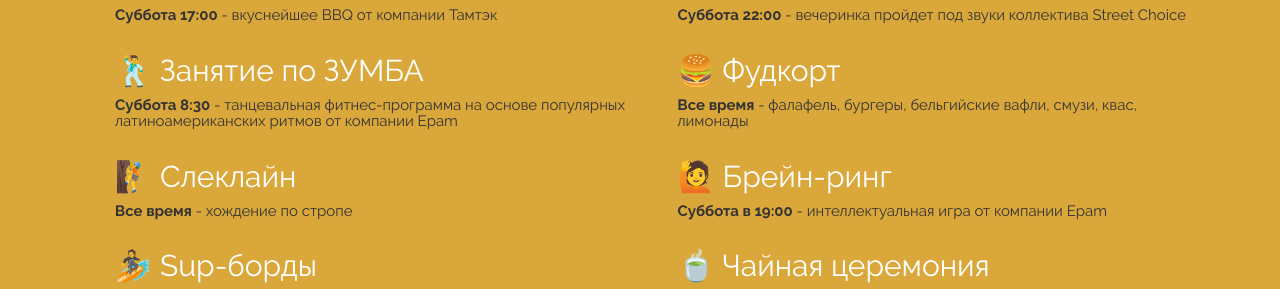
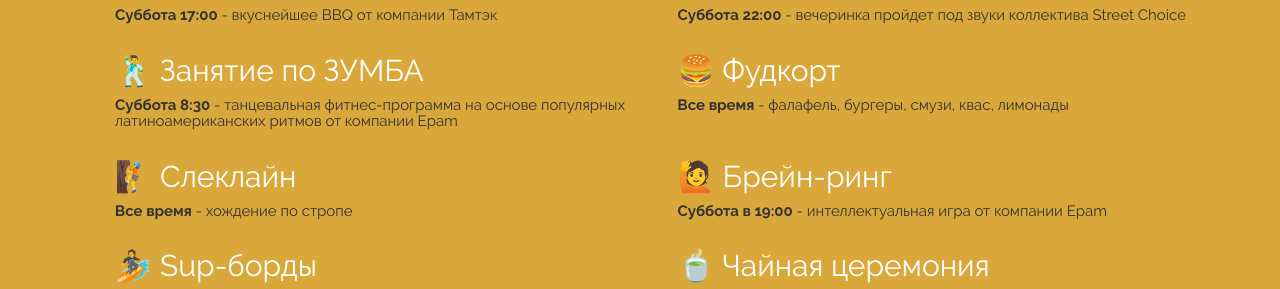
Before and after one commit to youcon/dune.github.io, a Jekyll site: the page built from index.html, in a window 1280 px wide and 900 px high, scrolled down 1783 px. Shown: the part 164-453 px from the top of the window. Built offline with Jekyll 4.4.1, drawn with Linux system fonts in a browser that asks for light colours; nearby versions of some CDN libraries; some web fonts are replaced; comment, search, counter and statistics services are not loaded.

Commit message:
Change desc for food

```diff
--- a/_data/activities.yml
+++ b/_data/activities.yml
@@ -53,7 +53,7 @@
 - time: "Все время"
   sign: "&#x1F354"
   title: "Фудкорт"
-  description: "фалафель, бургеры, бельгийские вафли, смузи, квас, лимонады"
+  description: "фалафель, бургеры, смузи, квас, лимонады"
 - time: "Все время"
   sign: "&#x1F9D7"
   title: "Слеклайн"
```
